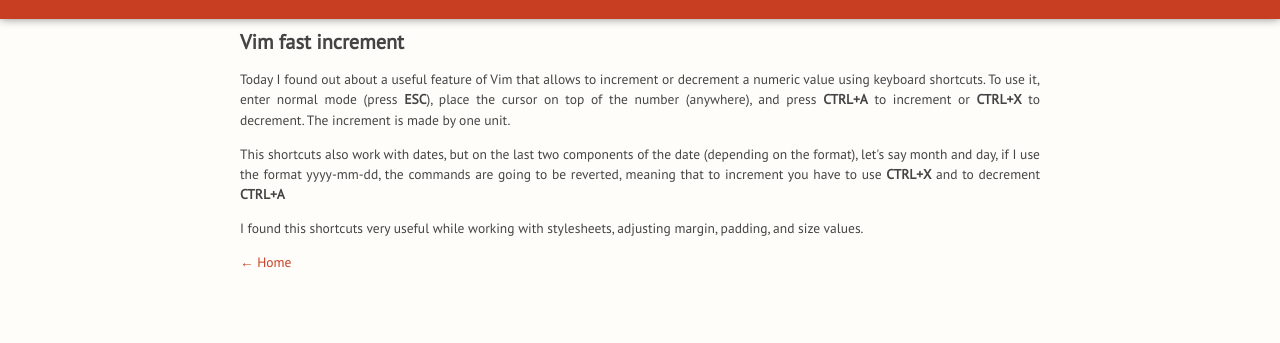
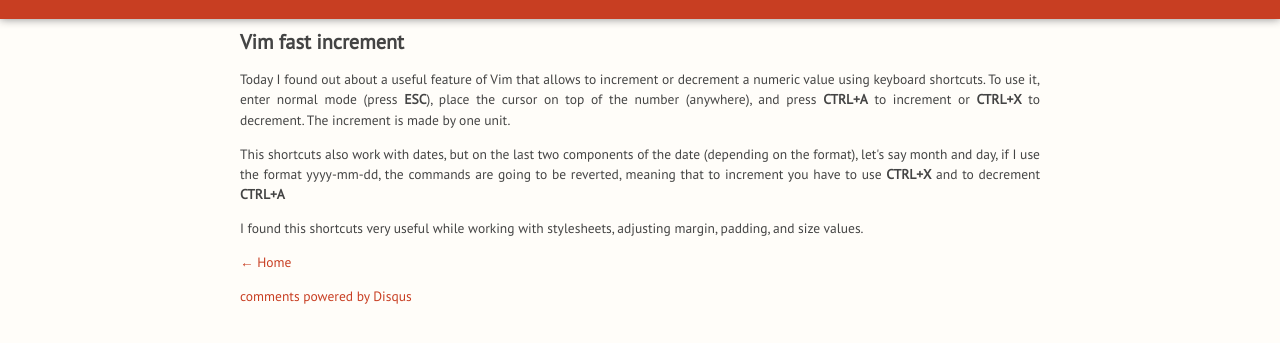
Before and after one commit to minivan/minivan.github.io, a Jekyll site: the page built from _posts/2011-10-28-vim-fast-increment.html, in a window 1280 px wide. Shown: the top 343 px of the page. Built offline with Jekyll 4.4.1, drawn with Linux system fonts in a browser that asks for light colours; comment, search, counter and statistics services are not loaded.

Commit message:
added disqus comments

```diff
--- /dev/null
+++ b/_includes/comments.html
@@ -0,0 +1,14 @@
+<div id="disqus_thread"></div>
+    <script type="text/javascript">
+		/* * * CONFIGURATION VARIABLES: EDIT BEFORE PASTING INTO YOUR WEBPAGE * * */
+        var disqus_shortname = 'robertboloc'; // required: replace example with your forum shortname
+
+        /* * * DON'T EDIT BELOW THIS LINE * * */
+        (function() {
+            var dsq = document.createElement('script'); dsq.type = 'text/javascript'; dsq.async = true;
+            dsq.src = 'http://' + disqus_shortname + '.disqus.com/embed.js';
+            (document.getElementsByTagName('head')[0] || document.getElementsByTagName('body')[0]).appendChild(dsq);
+        })();
+    </script>
+<noscript>Please enable JavaScript to view the <a href="http://disqus.com/?ref_noscript">comments powered by Disqus.</a></noscript>
+<a href="http://disqus.com" class="dsq-brlink">comments powered by <span class="logo-disqus">Disqus</span></a>
--- a/_layouts/post.html
+++ b/_layouts/post.html
@@ -5,4 +5,5 @@
     <h2>{{ page.title }}</h2>
     {{ content }}
 </article>
-<a href="/">&larr; Home</a>
+<p><a href="/">&larr; Home</a></p>
+{% include comments.html %}
```
